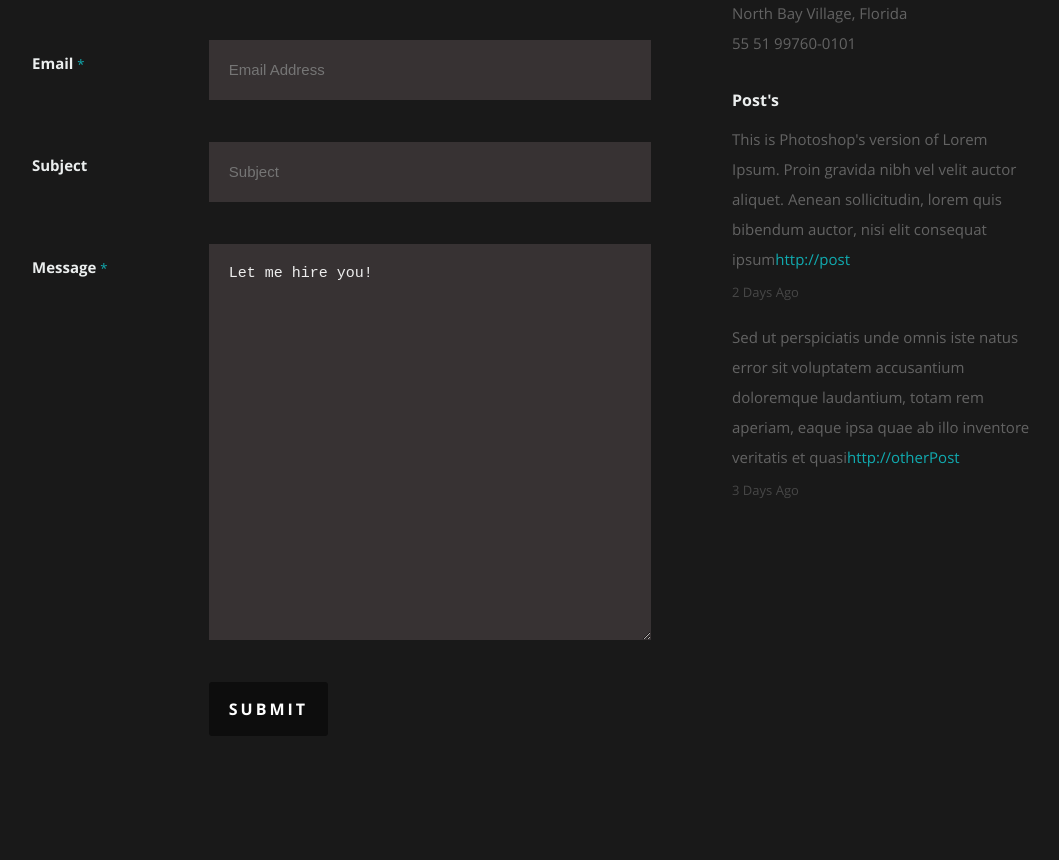
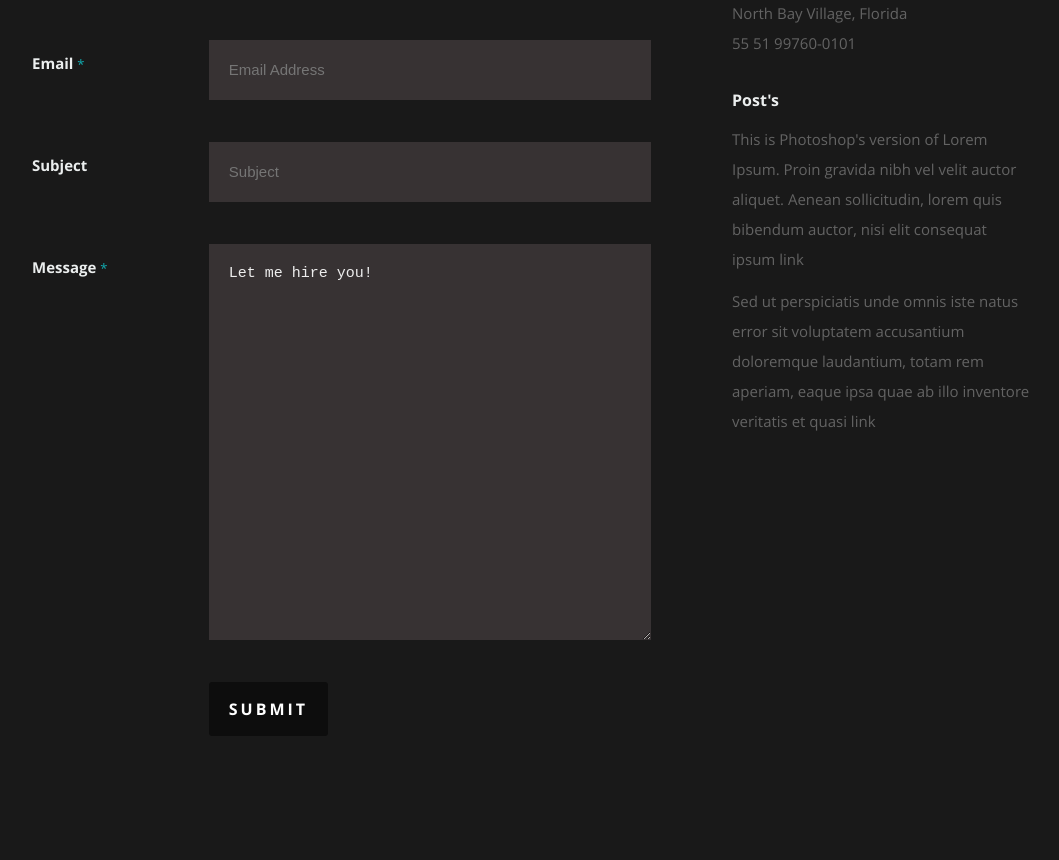
Before and after one commit to GSNCunha/react-pages, a React (Create React App) app: page / in a window 1280 px wide. Shown: the part 5106-5966 px from the top of the page, without its empty margins (98-1157 px from the left). Built offline with nearby package versions, Linux system fonts and the light colour scheme.

Commit message:
email again

```diff
--- a/src/Components/Contact.js
+++ b/src/Components/Contact.js
@@ -99,17 +99,17 @@ class Contact extends Component {
                            <span>
                               This is Photoshop's version  of Lorem Ipsum. Proin gravida nibh vel velit auctor aliquet.
                               Aenean sollicitudin, lorem quis bibendum auctor, nisi elit consequat ipsum
-                              <a href="#">http://post</a>
+                              link
                            </span>
-                           <b><a href="#">2 Days Ago</a></b>
+
                         </li>
                         <li>
                            <span>
                               Sed ut perspiciatis unde omnis iste natus error sit voluptatem accusantium doloremque laudantium, totam rem aperiam,
                               eaque ipsa quae ab illo inventore veritatis et quasi
-                              <a href="#">http://otherPost</a>
+                              link
                            </span>
-                           <b><a href="#">3 Days Ago</a></b>
+
                         </li>
                      </ul>
                   </div>
--- a/src/Components/Portfolio.js
+++ b/src/Components/Portfolio.js
@@ -2,26 +2,6 @@ import React, { Component } from 'react';
 
 class Portfolio extends Component {
   render() {
-
-    if(this.props.data){
-      var projects = this.props.data.projects.map(function(projects){
-        var projectImage = 'images/portfolio/'+projects.image;
-        return <div key={projects.title} className="columns portfolio-item">
-           <div className="item-wrap">
-            <a href={projects.url} title={projects.title}>
-               <img alt={projects.title} src={projectImage} />
-               <div className="overlay">
-                  <div className="portfolio-item-meta">
-                 <h5>{projects.title}</h5>
-                     <p>{projects.category}</p>
-                  </div>
-                </div>
-              <div className="link-icon"><i className="fa fa-link"></i></div>
-            </a>
-          </div>
-        </div>
-      })
-    }
 
     return (
       <section id="portfolio">
--- a/src/Components/Testimonials.js
+++ b/src/Components/Testimonials.js
@@ -2,17 +2,6 @@ import React, { Component } from 'react';
 
 class Testimonials extends Component {
   render() {
-
-    if(this.props.data){
-      var testimonials = this.props.data.testimonials.map(function(testimonials){
-        return  <li key={testimonials.user}>
-            <blockquote>
-               <p>{testimonials.text}</p>
-               <cite>{testimonials.user}</cite>
-            </blockquote>
-         </li>
-      })
-    }
 
     return (
       <section id="testimonials">
```
